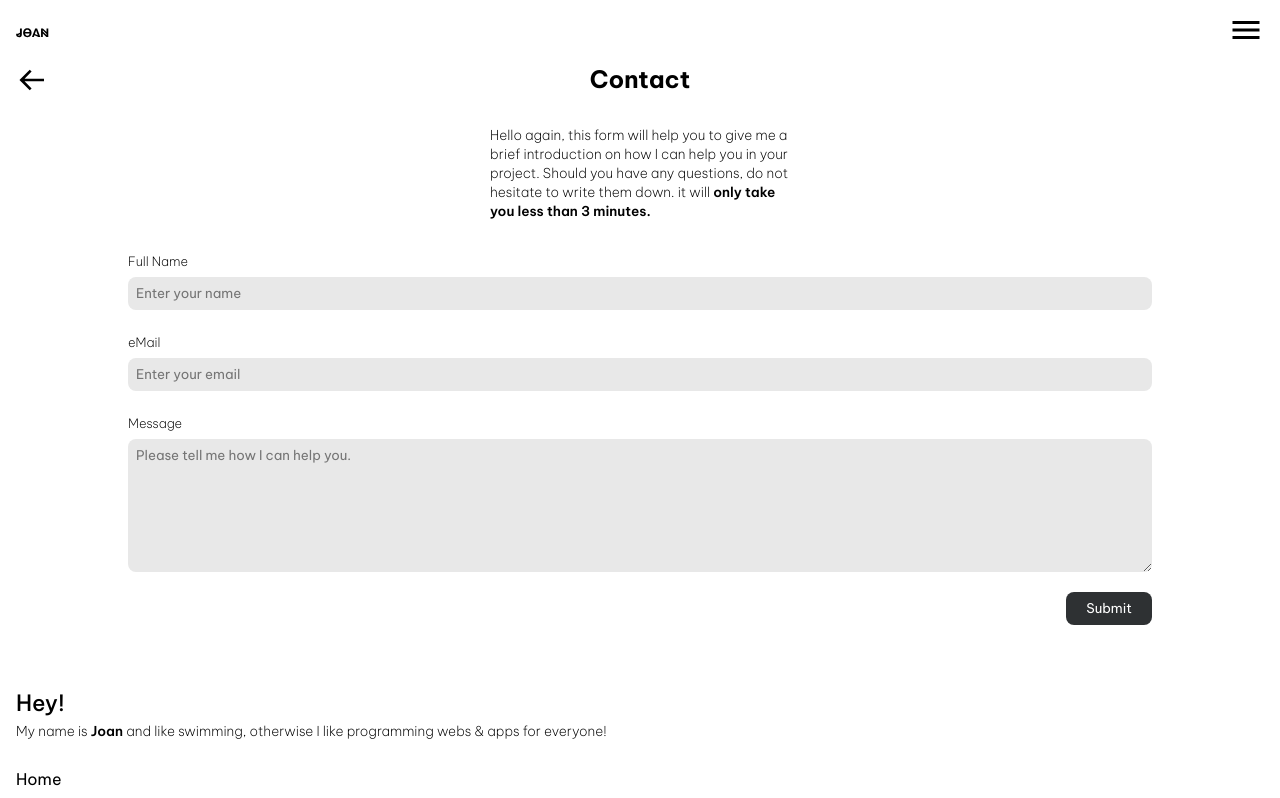
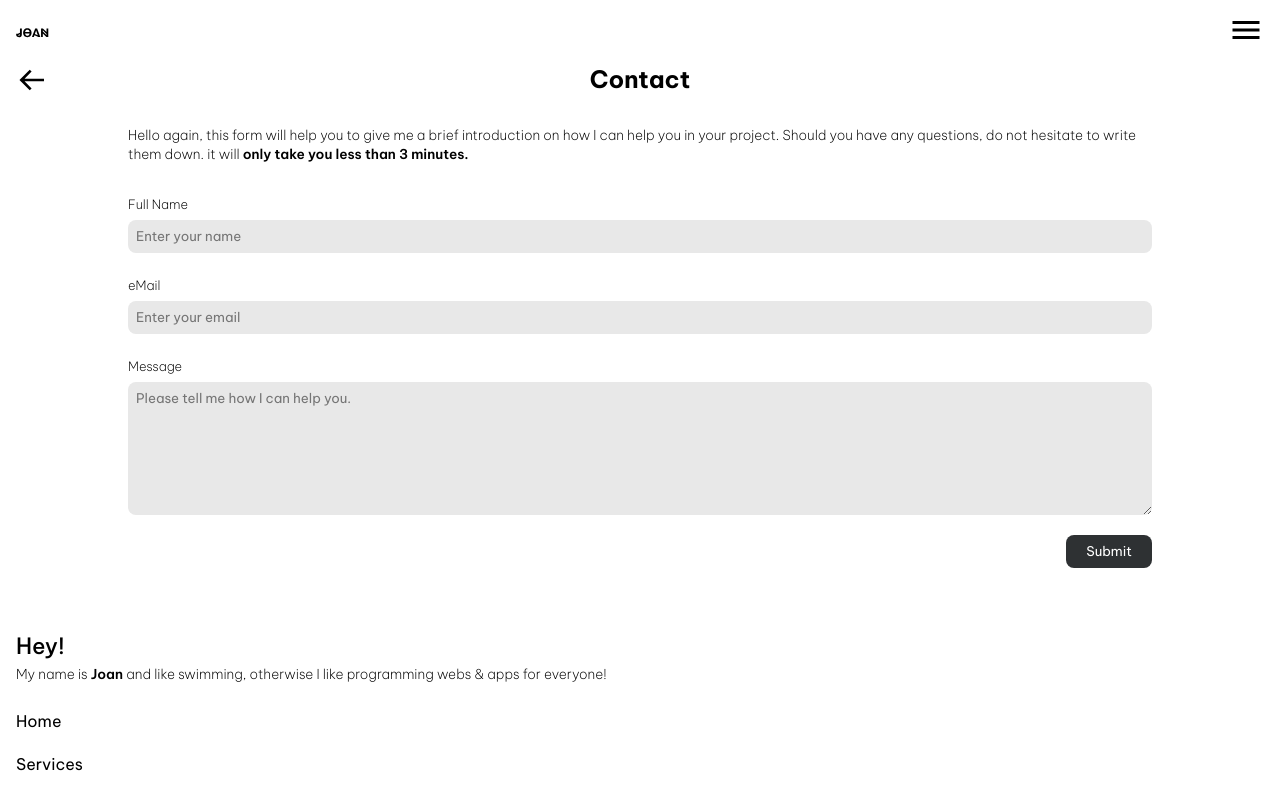
Before and after one commit to JonMenez/landing-page-giDev, a React app: page /contact in a window 1280 px wide. Shown: the top 798 px of the page. Built offline with nearby package versions, Linux system fonts and the light colour scheme.

Commit message:
[UPDATE] text width

```diff
--- a/src/styles/form.scss
+++ b/src/styles/form.scss
@@ -16,7 +16,7 @@
     }
 
     &__text {
-        width: 300px;
+        width: 80%;
         margin-inline: auto;
         font-size: .85rem;
         font-weight: 200;
```
